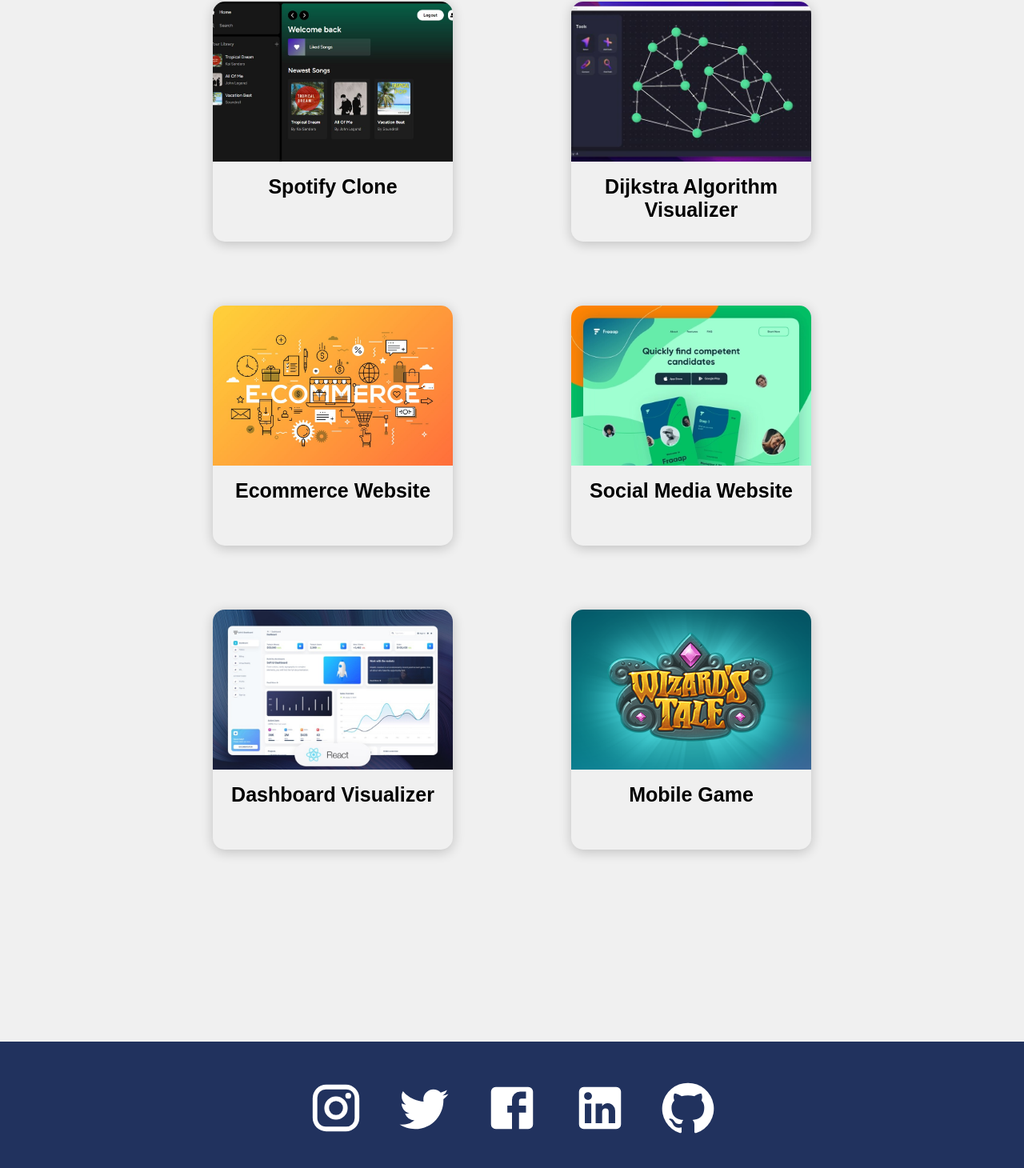
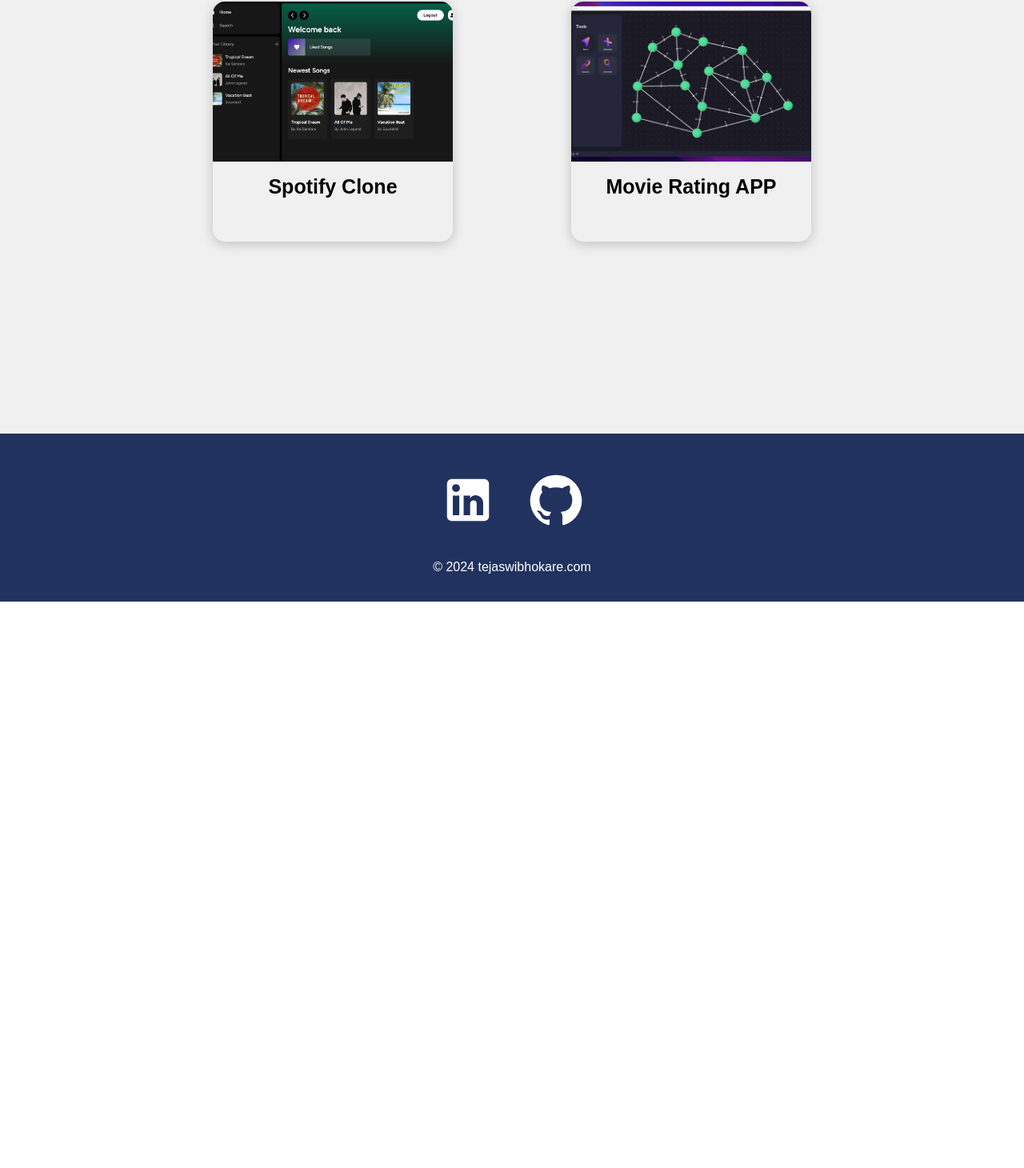
Before and after one commit to tejubhokare/portfolio, a React (Create React App) app: page /projects in a window 1280 px wide. Shown: the part 218-1678 px from the top of the page at 80% size. After the commit the page ends 970 px from the top, so only its background shows below. Built offline with nearby package versions, Linux system fonts and the light colour scheme.

Commit message:
Fixed footer links and added more content

```diff
--- a/src/components/Footer.js
+++ b/src/components/Footer.js
@@ -1,24 +1,24 @@
 import React from 'react'
-import InstagramIcon from '@mui/icons-material/Instagram';
-import TwitterIcon from '@mui/icons-material/Twitter';
-import FacebookIcon from '@mui/icons-material/Facebook';
 import LinkedInIcon from '@mui/icons-material/LinkedIn';
 import GitHubIcon from '@mui/icons-material/GitHub';
 import "../styles/Footer.css"
 
 
+function Footer() {
+    const LinkedInURL = "https://www.linkedin.com/in/tejaswibhokare/"
+    const handleLinkedInClick = () => {
+        window.open(LinkedInURL, '_blank');
+    }
+    const GitHubURL = "https://github.com/tejubhokare"
+    const handleGitHubClick = () => {
+        window.open(GitHubURL, '_blank');
+    }
 
-
-
-function Footer() {
     return (
         <div className="footer">
             <div className="socialMedia">
-                <InstagramIcon/>
-                <TwitterIcon/>
-                <FacebookIcon/>
-                <LinkedInIcon/>
-                <GitHubIcon/>
+                <LinkedInIcon style={{ cursor: 'pointer' }} onClick={handleLinkedInClick} />
+                <GitHubIcon style={{ cursor: 'pointer' }} onClick={handleGitHubClick} />
             </div>
             <p> &copy; 2024 tejaswibhokare.com</p>
         </div>
--- a/src/helpers/ProjectList.js
+++ b/src/helpers/ProjectList.js
@@ -14,28 +14,28 @@
     website: "https://spotify-clone-drab-zeta.vercel.app/"
   },
   {
-    name: "Dijkstra Algorithm Visualizer",
+    name: "Movie Rating APP",
     image: Proj1,
-    skills: "JavaScript,HTML,CSS",
+    skills: "TypeScript,HTML,CSS",
   },
-  {
-    name: "Ecommerce Website",
-    image: Proj2,
-    skills: "React,Node.js,MongoDB",
-  },
-  {
-    name: "Social Media Website",
-    image: Proj4,
-    skills: "React,Node.js,MySQL,GraphQL",
-  },
-  {
-    name: "Dashboard Visualizer",
-    image: Proj5,
-    skills: "JavaScript,HTML,CSS",
-  },
-  {
-    name: "Mobile Game",
-    image: Proj6,
-    skills: "React Native,JavaScript,HTML,CSS",
-  },
+  // {
+  //   name: "Ecommerce Website",
+  //   image: Proj2,
+  //   skills: "React,Node.js,MongoDB",
+  // },
+  // {
+  //   name: "Social Media Website",
+  //   image: Proj4,
+  //   skills: "React,Node.js,MySQL,GraphQL",
+  // },
+  // {
+  //   name: "Dashboard Visualizer",
+  //   image: Proj5,
+  //   skills: "JavaScript,HTML,CSS",
+  // },
+  // {
+  //   name: "Mobile Game",
+  //   image: Proj6,
+  //   skills: "React Native,JavaScript,HTML,CSS",
+  // },
 ];
--- a/src/pages/Experience.js
+++ b/src/pages/Experience.js
@@ -1,6 +1,7 @@
 import React from 'react'
 
-import { VerticalTimeline,
+import {
+    VerticalTimeline,
     VerticalTimelineElement
 } from "react-vertical-timeline-component"
 
@@ -16,32 +17,38 @@
             <VerticalTimeline lineColor="#3e497a">
                 <VerticalTimelineElement className="vertical-timeline-element--education"
                     date="2014 - 2017"
-                iconStyle= {{ background:"#3e497a" , color : "#fff" }}
-                icon= { <SchoolIcon/>}>
+                    iconStyle={{ background: "#3e497a", color: "#fff" }}
+                    icon={<SchoolIcon />}>
                     <h3 className="vertical-timeline-element-title"> Dr. Babasaheb Ambedkar Technological University, Lonere (India)</h3>
                     <p>Diploma in Information Technology Engineering</p>
-                    <p>University Gold Medalist with CGPA of 9.4 out of 10</p>
+                    <p>University Gold Medalist with CGPA of 9.3 out of 10</p>
                     <p>Coursework: C Programming, Computer Networks and Secuirty, Database Management Systems</p>
                 </VerticalTimelineElement>
                 <VerticalTimelineElement className="vertical-timeline-element--education"
                     date="2017- 2020"
-                iconStyle= {{ background:"#3e497a" , color : "#fff" }}
-                icon= { <SchoolIcon/>}>
+                    iconStyle={{ background: "#3e497a", color: "#fff" }}
+                    icon={<SchoolIcon />}>
                     <h3 className="vertical-timeline-element-title"> College of Engineering, Pune (India)</h3>
                     <p>Bachelor of Technology in Information Technology Engineering</p>
                     <p>Coursework: Web Development, Object Oriented Programming, Artificial Intelligence and Machine Learning</p>
                 </VerticalTimelineElement>
                 <VerticalTimelineElement className="vertical-timeline-element--work"
                     date="2020 - 2023"
-                iconStyle= {{ background:"#e9d35b" , color : "#fff" }}
-                icon= { <WorkIcon/>}>
+                    iconStyle={{ background: "#e9d35b", color: "#fff" }}
+                    icon={<WorkIcon />}>
                     <h3 className="vertical-timeline-element-title"> Bajaj Finserv, Pune (India)</h3>
-                    <p> Software Engineer</p>
+                    <p> Software Engineer</p> <p>Oct 2020 - Oct 2023</p>
+                    <p>In my three years of experience as a full stack developer at Bajaj Finserv, I've utilized my computer science engineering skills to deliver innovative solutions. <br />
+                        Proficient in TypeScript, JavaScript, HTML, CSS/SASS, and node.js, I've contributed to projects using React, Redux, Next.js, and Express.js. My toolkit includes Webpack, Jest, React Testing Library, GitHub, WordPress, Figma, and Tailwind, ensuring efficient development processes. <br />
+                        By implementing Google Cloud Platform, CircleCI, Docker, and Kubernetes, I played a pivotal role in achieving a 20% improvement in project scalability and a 15% reduction in deployment time. <br />
+                        My expertise in database management with MongoDB and MySQL resulted in a 25% enhancement in data retrieval efficiency. These achievements highlight my comprehensive skill set in delivering impactful and measurable outcomes.
+
+                    </p>
                 </VerticalTimelineElement>
                 <VerticalTimelineElement className="vertical-timeline-element--work"
                     date="2023"
-                iconStyle= {{ background:"#e9d35b" , color : "#fff" }}
-                icon= { <FlightLandOutlinedIcon/>}>
+                    iconStyle={{ background: "#e9d35b", color: "#fff" }}
+                    icon={<FlightLandOutlinedIcon />}>
                     <h3 className="vertical-timeline-element-title"> Immigrated to Canada as Permanant Residence)</h3>
                 </VerticalTimelineElement>
             </VerticalTimeline>
--- a/src/pages/Home.js
+++ b/src/pages/Home.js
@@ -6,16 +6,16 @@
 
 function Home() {
   const LinkedInURL = "https://www.linkedin.com/in/tejaswibhokare/"
-const handleLinkedInClick = ()=>{
+  const handleLinkedInClick = () => {
     window.open(LinkedInURL, '_blank');
   }
 
   const emailAddress = "tejaswitanajibhokare@gmail.com";
-const handleEmailClick = ()=>{
+  const handleEmailClick = () => {
     window.open(`mailto: ${emailAddress}`)
   }
   const GitHubURL = "https://github.com/tejubhokare"
-const handleGitHubClick = ()=>{
+  const handleGitHubClick = () => {
     window.open(GitHubURL, '_blank');
   }
 
@@ -25,10 +25,10 @@
 
         <h2>Hi, My Name is Tejaswi</h2>
         <div className="prompt">
-            <p> A Software Developer with a passion for learning and creating.</p>
-            <LinkedInIcon style={{cursor: 'pointer'}} onClick ={handleLinkedInClick} />
-            <EmailIcon style={{cursor: 'pointer'}} onClick ={handleEmailClick}/>
-            <GitHubIcon style={{cursor: 'pointer'}} onClick ={handleGitHubClick}/>
+          <p> A Software Developer with a passion for learning and creating Web Applications.</p>
+          <LinkedInIcon style={{ cursor: 'pointer' }} onClick={handleLinkedInClick} />
+          <EmailIcon style={{ cursor: 'pointer' }} onClick={handleEmailClick} />
+          <GitHubIcon style={{ cursor: 'pointer' }} onClick={handleGitHubClick} />
         </div>
       </div>
 
```
Also changed, not shown: src/pages/Projects.js (+4 -4 lines). Lines whose indentation alone changed are shown as unchanged.
